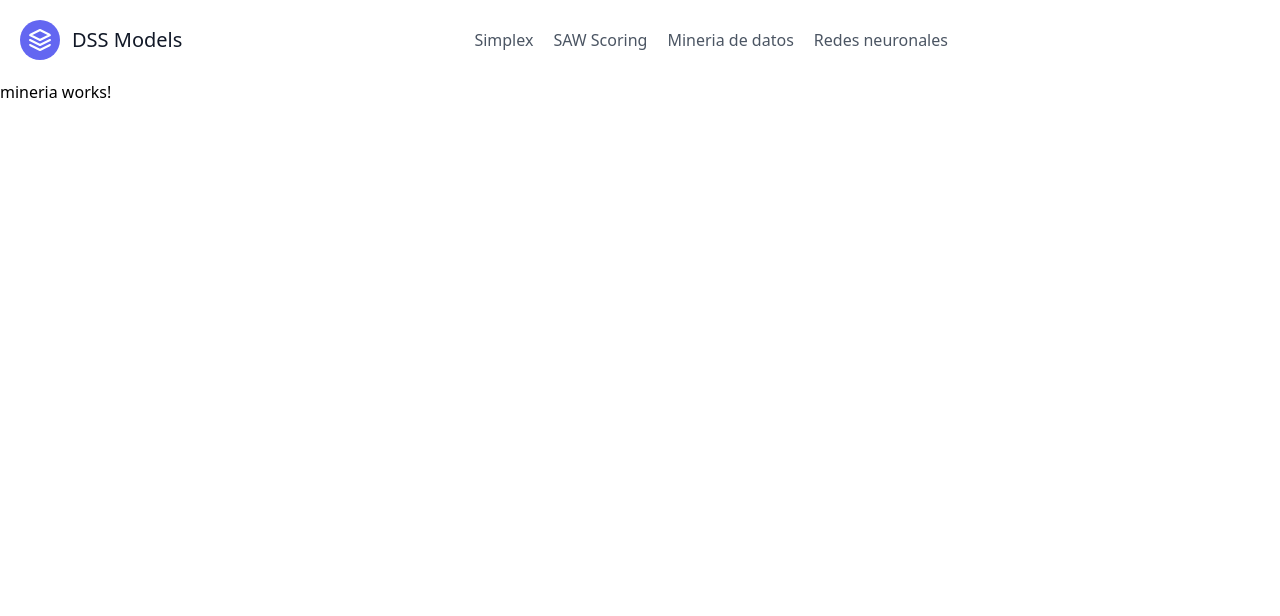
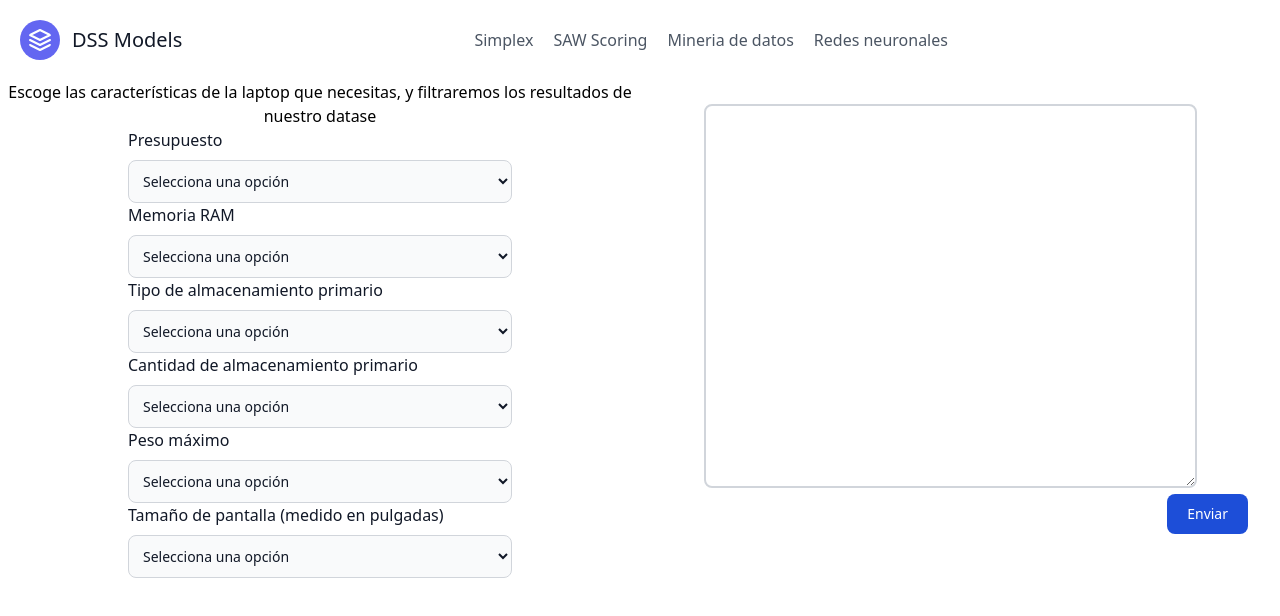
Before and after one commit to JuleFs/DSS-models, an Angular app: page /mineria in a window 1280 px wide. Shown: the top 616 px of the page. Built offline with nearby package versions, Linux system fonts and the light colour scheme.

Commit message:
Mineria v1 lista

```diff
--- a/src/app/app.config.ts
+++ b/src/app/app.config.ts
@@ -2,7 +2,12 @@ import { ApplicationConfig, provideZoneChangeDetection } from '@angular/core';
 import { provideRouter } from '@angular/router';
 
 import { routes } from './app.routes';
+import { provideHttpClient } from '@angular/common/http';
 
 export const appConfig: ApplicationConfig = {
-  providers: [provideZoneChangeDetection({ eventCoalescing: true }), provideRouter(routes)]
+  providers: [
+    provideZoneChangeDetection({ eventCoalescing: true }),
+    provideRouter(routes),
+    provideHttpClient(),
+  ],
 };
--- a/src/app/components/mineria/mineria.component.html
+++ b/src/app/components/mineria/mineria.component.html
@@ -1,2 +1,98 @@
 <app-navbar />
-<p>mineria works!</p>
+
+<div class="flex">
+  <aside class="justify-center items-center w-1/2">
+    <div class="text-center">
+      <h1>
+        Escoge las características de la laptop que necesitas, y filtraremos los
+        resultados de nuestro datase
+      </h1>
+    </div>
+    <div class="items-center">
+      <app-select-dropdown
+        id="presupuesto"
+        spec="Presupuesto"
+        [options]="[
+          { value: '250', label: '$5,000' },
+          { value: '500', label: '$10,000' },
+          { value: '1000', label: '$20,000' },
+          { value: '2000', label: '$40,000' },
+          { value: '4000', label: '$80,000' },
+          { value: '10000', label: 'Sin límite' }
+        ]"
+        (valueChange)="onPresupuestoChange($event)"
+      />
+      <app-select-dropdown
+        id="ram"
+        spec="Memoria RAM"
+        [options]="[
+          { value: '8', label: '8gb' },
+          { value: '16', label: '16gb' },
+          { value: '32', label: '32gb' },
+          { value: '64', label: '64gb' }
+        ]"
+        (valueChange)="onRamChange($event)"
+      />
+      <app-select-dropdown
+        id="storage-type"
+        spec="Tipo de almacenamiento primario"
+        [options]="[
+          { value: 'SSD', label: 'Disco de Estado Sólido (SSD)' },
+          { value: 'HDD', label: 'Disco Duro (HDD)' }
+        ]"
+        (valueChange)="onStorageTypeChange($event)"
+      />
+      <app-select-dropdown
+        id="storage"
+        spec="Cantidad de almacenamiento primario"
+        [options]="[
+          { value: '256', label: '256gb' },
+          { value: '512', label: '512gb' },
+          { value: '1024', label: '1tb' },
+          { value: '2048', label: '2tb' }
+        ]"
+        (valueChange)="onStorageChange($event)"
+      />
+      <app-select-dropdown
+        id="peso"
+        spec="Peso máximo"
+        [options]="[
+          { value: '1', label: '1kg' },
+          { value: '2', label: '2kg' },
+          { value: '3', label: '3kg' },
+          { value: '4', label: '4kg' }
+        ]"
+        (valueChange)="onPesoChange($event)"
+      />
+      <app-select-dropdown
+        id="inches"
+        spec="Tamaño de pantalla (medido en pulgadas)"
+        [options]="[
+          { value: '13', label: '13in' },
+          { value: '15', label: '15in' },
+          { value: '17', label: '17in' }
+        ]"
+        (valueChange)="onInchesChange($event)"
+      />
+    </div>
+  </aside>
+  <aside class="justify-center items-center w-1/2 p-6">
+    <div class="justify-end">
+      <textarea
+        class="ml-10 w-5/6 h-96 border-2 border-gray-300 rounded-lg p-2 dark:border-gray-700"
+        readonly
+        name="resultados"
+        id="res"
+        >{{ result }}</textarea
+      >
+      <div class="flex justify-end">
+        <button
+          class="text-white bg-blue-700 hover:bg-blue-800 focus:ring-4 focus:ring-blue-300 font-medium rounded-lg text-sm px-5 py-2.5 me-2 mb-2 dark:bg-blue-600 dark:hover:bg-blue-700 focus:outline-none dark:focus:ring-blue-800"
+          (click)="sumbit()"
+        >
+          Enviar
+        </button>
+      </div>
+    </div>
+  </aside>
+</div>
--- a/src/app/components/mineria/mineria.component.ts
+++ b/src/app/components/mineria/mineria.component.ts
@@ -1,13 +1,80 @@
 import { Component } from '@angular/core';
 import { NavbarComponent } from "../navbar/navbar.component";
+import { SelectDropdownComponent } from "../select-dropdown/select-dropdown.component";
+import { FormsModule, ReactiveFormsModule } from '@angular/forms';
+import { MineriaService } from '../../services/mineria.service';
+import { Laptop } from "../../core/interfaces/laptop";
 
 @Component({
   selector: 'app-mineria',
   standalone: true,
-  imports: [NavbarComponent],
+  imports: [NavbarComponent, SelectDropdownComponent, FormsModule, ReactiveFormsModule],
   templateUrl: './mineria.component.html',
   styles: ``
 })
 export class MineriaComponent {
+  values: any;
+  laptops: Laptop[] = [];
+  presupuesto: string = '';
+  ram: string = '';
+  storageType: string = '';
+  storage: string = '';
+  peso: string = '';
+  inches: string = '';
+  result: string = '';
+
+  constructor(private mineriaService: MineriaService) {}
+
+  sumbit() {
+    this.values = {"presupuesto": this.presupuesto, "ram": this.ram, "storageType": this.storageType, "storage": this.storage, "peso": this.peso, "inches": this.inches};
+    console.log(this.values);
+    this.mineriaService.getLaptops(this.values).subscribe({
+      next: (data) => {
+        if (data) {
+          this.laptops = data;
+          this.result = this.formatLaptops(this.laptops);
+
+          if (!this.laptops.length)
+            this.result =
+              'No se encontraron laptops que cumplan los criterios';
+        } else {
+          this.result = 'No laptops found';
+        }
+      },
+      error: (error) => {
+        console.error('Error:', error);
+      },
+    });
+  }
+
+  formatLaptops(laptops: Laptop[]): string {
+    return laptops.map(laptop =>
+      `${laptop.marca}, ${laptop.precio} euros, ${laptop.ram}gb, ${laptop.almacenamiento}gb, ${laptop.pantalla}", ${laptop.peso}kg`
+    ).join('\n');
+  }
+
+  onPresupuestoChange(value: string): void {
+    this.presupuesto = value;
+  }
+
+  onRamChange(value: string): void {
+    this.ram = value;
+  }
+
+  onStorageTypeChange(value: string): void {
+    this.storageType = value;
+  }
+
+  onStorageChange(value: string): void {
+    this.storage = value;
+  }
+
+  onPesoChange(value: string): void {
+    this.peso = value;
+  }
+
+  onInchesChange(value: string): void {
+    this.inches = value;
+  }
 
 }
--- /dev/null
+++ b/src/app/components/select-dropdown/select-dropdown.component.html
@@ -0,0 +1,8 @@
+
+<form class="max-w-sm mx-auto">
+    <label for="options" class="block mb-2 text-md font-medium text-gray-900">{{spec}}</label>
+    <select (change)="onSelect($event)" id="options" class="bg-gray-50 border border-gray-300 text-gray-900 text-sm rounded-lg focus:ring-blue-500 focus:border-blue-500 block w-full p-2.5 dark:bg-gray-700 dark:border-gray-600 dark:placeholder-gray-400 dark:text-white dark:focus:ring-blue-500 dark:focus:border-blue-500">
+      <option selected>Selecciona una opción</option>
+      <option *ngFor="let opc of options" value="{{opc.value}}">{{opc.label}}</option>
+    </select>
+  </form>
--- /dev/null
+++ b/src/app/components/select-dropdown/select-dropdown.component.ts
@@ -0,0 +1,22 @@
+import { NgFor } from '@angular/common';
+import { Component, EventEmitter, Input, Output } from '@angular/core';
+import { FormsModule, ReactiveFormsModule } from '@angular/forms';
+
+@Component({
+  selector: 'app-select-dropdown',
+  standalone: true,
+  imports: [NgFor, FormsModule, ReactiveFormsModule],
+  templateUrl: './select-dropdown.component.html',
+  styles: ``,
+})
+export class SelectDropdownComponent {
+  @Input() spec: string = '';
+  @Input() options: { value: any; label: string }[] = [];
+  @Output() valueChange = new EventEmitter<string>();
+
+  onSelect(event: Event): void {
+    const selectElement = event.target as HTMLSelectElement;
+    const selectedValue = selectElement.value;
+    this.valueChange.emit(selectedValue);
+  }
+}
--- /dev/null
+++ b/src/app/core/interfaces/laptop.ts
@@ -0,0 +1,8 @@
+export interface Laptop {
+  marca: string;
+  precio: string;
+  ram: string;
+  peso: string;
+  almacenamiento: string;
+  pantalla: string;
+}
--- /dev/null
+++ b/src/app/services/mineria.service.ts
@@ -0,0 +1,16 @@
+import { HttpClient } from '@angular/common/http';
+import { Injectable } from '@angular/core';
+import { Observable } from 'rxjs';
+import { Laptop } from '../core/interfaces/laptop';
+
+@Injectable({
+  providedIn: 'root'
+})
+export class MineriaService {
+
+  constructor(private http: HttpClient) { }
+
+  getLaptops(values: any): Observable<Laptop[]> {
+    return this.http.post<Laptop[]>('http://localhost:8080/api/process-csv', values);
+  }
+}
```
Also changed, not shown: 2 other files (tests, documents, lock files or other folders).
